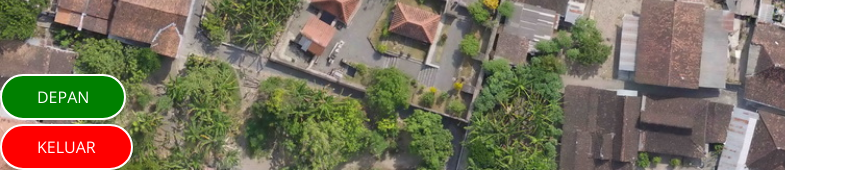
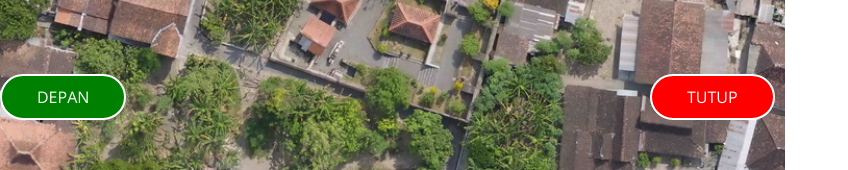
Before and after one commit to situsbudayakotagede/homepage, a plain HTML site: page guide.html in a window 1280 px wide. Shown: the part 630-800 px from the top of the page, without its empty margins (0-848 px from the left). Drawn offline with nearby package versions, Linux system fonts and the light colour scheme.

Commit message:
first commit

```diff
--- a/guide.html
+++ b/guide.html
@@ -21,7 +21,7 @@
 	<link href="homepage/css/responsive.css" rel="stylesheet">
 	<style>
 		img {
-			width: 80%;
+			width: 100%;
 			}
 	</style>
 
@@ -34,7 +34,7 @@
 			<div class="display-table-cell">
 
 				<img src="images/guide.png">
-				<a class="notify-btn" href="https://www.google.com"><b>KELUAR</b></a>
+				<a class="notify-btn" href="https://situsbudayakotagede.github.io/gis/"><b>TUTUP</b></a>
 				<a class="guide-btn" href="index.html"><b>DEPAN</b></a>
 
 
--- a/homepage/css/styles.css
+++ b/homepage/css/styles.css
@@ -92,7 +92,7 @@ b.light-color{ color: #444; }
 
 .main-area .desc{ margin: 20px auto; max-width: 500px; }
 
-.main-area .notify-btn{ position: fixed; bottom: 0px; left:0; padding: 13px 35px; border-radius: 50px; border: 2px solid #FFFFFF;
+.main-area .notify-btn{ position: fixed; bottom: 50px; left:650px; padding: 13px 35px; border-radius: 50px; border: 2px solid #FFFFFF;
 	color: #fff; background: #FF0000; }
 
 .main-area .notify-btn:hover{ background: none; }
```
Also changed, not shown: index.html (+1 -1 lines), images/guide.png.
